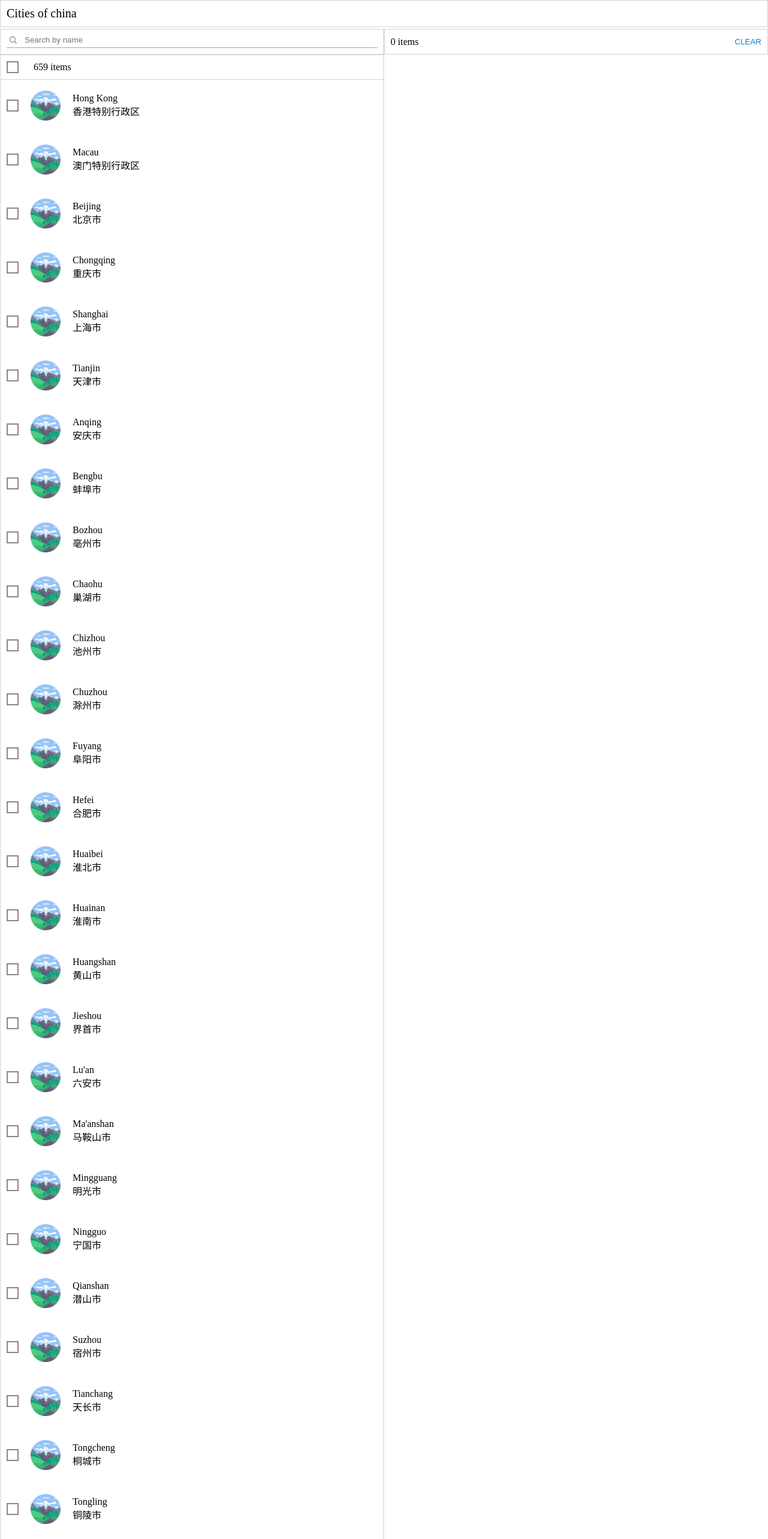
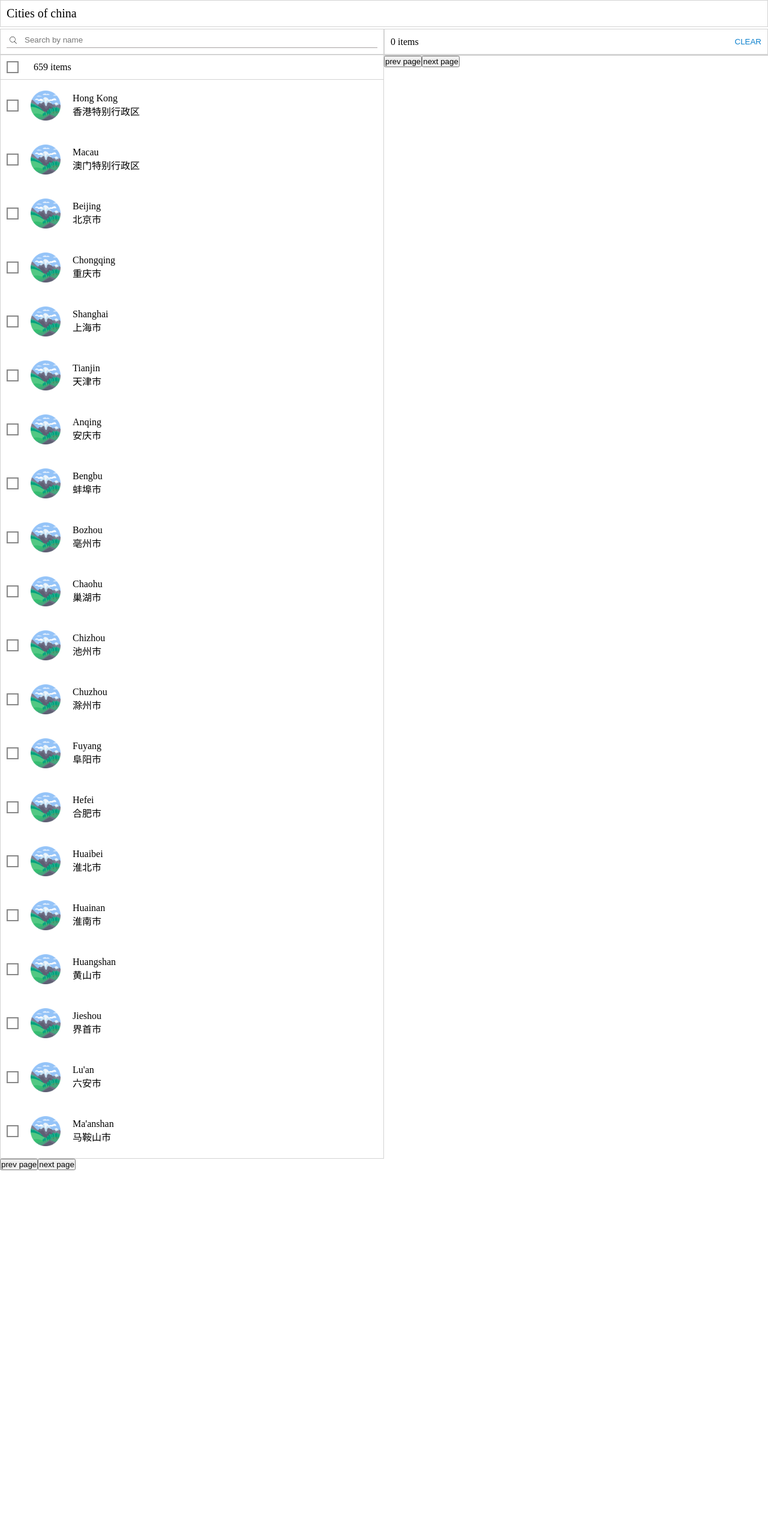
Before and after one commit to EvaMarco/OrbitalAds, a React (Create React App) app: page / in a window 1280 px wide. Shown: the top 2566 px of the page at 60% size. After the commit the page ends 1951 px from the top, so only its background shows below. Built offline with nearby package versions, Linux system fonts and the light colour scheme.

Commit message:
Show only 20 results per page

```diff
--- a/src/components/App.js
+++ b/src/components/App.js
@@ -12,17 +12,96 @@ class App extends React.Component {
       data: Data.cities,
       query: '',
       selectedCities: [],
-      allSelected: false
+      allSelected: false,
+      init: 0,
+      end: 20,
+      initSelect: 0,
+      endSelect: 20
     }
     this.getUserInput = this.getUserInput.bind(this);
     this.getSelectValue = this.getSelectValue.bind(this);
     this.clearAllSelected = this.clearAllSelected.bind(this);
     this.clearSelected = this.clearSelected.bind(this);
+    this.nextPage = this.nextPage.bind(this);
+    this.prevPage = this.prevPage.bind(this);
+    this.nextPageSelect = this.nextPageSelect.bind(this);
+    this.prevPageSelect = this.prevPageSelect.bind(this);
+  }
+
+  prevPage(){
+    const preInit = this.state.init;
+    if(preInit > 0){
+      const newInit = preInit - 21;
+      const preEnd = this.state.end;
+      const newEnd = preEnd - 21;
+        this.setState({
+          init: newInit,
+          end: newEnd
+        })
+    }else{
+      console.log('error');
+    }
+  }
+  nextPage(){
+    const preEnd = this.state.end;
+    if(preEnd < this.state.data.length.filter((item => {
+      return item.name.toUpperCase().includes(this.state.query.toUpperCase())
+      }
+    ))){
+      const preInit = this.state.init;
+      const newInit = preInit + 21;
+      const newEnd = preEnd + 21;
+      this.setState({
+        init: newInit,
+        end: newEnd
+      })
+    }
+    else{
+      console.log('error');
+    }
+  }
+  prevPageSelect(){
+    const preInit = this.state.initSelect;
+    if(preInit > 0){
+      const newInit = preInit - 21;
+      const preEnd = this.state.endSelect;
+      const newEnd = preEnd - 21;
+        this.setState({
+          initSelect: newInit,
+          endSelect: newEnd
+        })
+    }else{
+      console.log('error');
+    }
+  }
+  nextPageSelect(){
+    const preEnd = this.state.endSelect;
+    if(preEnd < this.state.selectedCities.filter((item => {
+      return item.name.toUpperCase().includes(this.state.query.toUpperCase())
+      }
+    )).length){
+      const preInit = this.state.initSelect;
+      const newInit = preInit + 21;
+      const newEnd = preEnd + 21;
+      this.setState({
+        initSelect: newInit,
+        endSelect: newEnd
+      })
+    }
+    else{
+      console.log('error');
+    }
   }
 
   getUserInput(event) {
     const inputValue = event.currentTarget.value;
-    this.setState({ query: inputValue });
+    this.setState({
+      query: inputValue,
+      init: 0,
+      end: 20,
+      initSelect: 0,
+      endSelect: 20
+    });
   }
   getSelectValue(event) {
     const selectValue = event.currentTarget.value;
@@ -96,22 +175,31 @@ class App extends React.Component {
   }
   render() {
     return (
-      <div className="App">
+      <div className = "App">
         <Header />
-        <div className="grid__container">
+        <div className = "grid__container">
           <List
-            allSelected={this.state.allSelected}
-            selectedCities={this.state.selectedCities}
-            data={this.state.data}
-            query={this.state.query}
-            getSelectValue={this.getSelectValue}
-            getUserInput={this.getUserInput}
+            allSelected = {this.state.allSelected}
+            selectedCities = {this.state.selectedCities}
+            data = {this.state.data}
+            query = {this.state.query}
+            getSelectValue = {this.getSelectValue}
+            getUserInput = {this.getUserInput}
+            dividedData = {this.state.dividedData}
+            init = {this.state.init}
+            end = {this.state.end}
+            nextPage = {this.nextPage}
+            prevPage = {this.prevPage}
           />
           <Selected
-            query={this.state.query}
-            clearAllSelected={this.clearAllSelected}
-            clearSelected={this.clearSelected}
-            selectedCities={this.state.selectedCities}
+            query = {this.state.query}
+            clearAllSelected = {this.clearAllSelected}
+            clearSelected = {this.clearSelected}
+            selectedCities = {this.state.selectedCities}
+            initSelect = {this.state.initSelect}
+            endSelect = {this.state.endSelect}
+            nextPageSelect = {this.nextPageSelect}
+            prevPageSelect = {this.prevPageSelect}
           />
         </div>
       </div>
--- a/src/components/List.js
+++ b/src/components/List.js
@@ -11,7 +11,11 @@ const {
   getSelectValue,
   getUserInput,
   selectedCities,
-  allSelected
+  allSelected,
+  init,
+  end,
+  prevPage,
+  nextPage
 } = props
   const cities = data
     .filter(item => {
@@ -35,6 +39,7 @@ const {
       </div>
       <ul className="city__list">
       {cities
+        .slice(init, end)
         .map((item)=>{
             return(
               <li key={item.id} className="city__list-item">
@@ -57,6 +62,8 @@ const {
         )
       }
       </ul>
+      <button onClick = {prevPage}>prev page</button>
+      <button onClick = {nextPage}>next page</button>
     </div>
   )
 }
--- a/src/components/Selected.js
+++ b/src/components/Selected.js
@@ -8,7 +8,11 @@ const Selected = props => {
     clearAllSelected,
     clearSelected,
     selectedCities,
-    query
+    query,
+    initSelect,
+    endSelect,
+    prevPageSelect,
+    nextPageSelect
   } = props;
   const cities = selectedCities
     .filter(item => {
@@ -27,7 +31,9 @@ const Selected = props => {
         </button>
       </div>
       <ul className="selected__list">
-        {cities.map((item)=>{
+        {cities
+          .slice(initSelect, endSelect)
+          .map((item)=>{
             return(
               <li key={item.id} className="selected__list-city">
                 <City city={item}/>
@@ -40,8 +46,11 @@ const Selected = props => {
                 </button>
               </li>
             )
-        })}
+          })
+        }
       </ul>
+      <button onClick = {prevPageSelect}>prev page</button>
+      <button onClick = {nextPageSelect}>next page</button>
     </div>
   )
 }
--- a/src/scss/App.scss
+++ b/src/scss/App.scss
@@ -3,7 +3,6 @@
   padding:0;
   box-sizing: border-box;
 }
-
 .grid__container{
   display:grid;
   grid-template-columns: 1fr 1fr;
--- a/src/scss/City.scss
+++ b/src/scss/City.scss
@@ -14,5 +14,4 @@
   display: flex;
   flex-direction: column;
   justify-content: center;
-
 }
--- a/src/scss/Filters.scss
+++ b/src/scss/Filters.scss
@@ -6,8 +6,8 @@
   left:0;
   width: 50%;
   background-color: white;
+  z-index: 2;
 }
-
 .input-text{
   border: none;
   margin: 10px 0;
--- a/src/scss/Header.scss
+++ b/src/scss/Header.scss
@@ -4,6 +4,7 @@
   top:0;
   left:0;
   background-color: white;
+  z-index: 2;
 }
 .header__title{
   font-size:20px;
--- a/src/scss/List.scss
+++ b/src/scss/List.scss
@@ -1,4 +1,3 @@
-
 .results__counter{
   position: fixed;
   top: 91px;
@@ -9,6 +8,7 @@
   border: 1px solid lightgray;
   padding-left: 10px;
   background-color: white;
+  z-index: 2;
 }
 .city__list{
   margin-top: 130px;
--- a/src/scss/Selected.scss
+++ b/src/scss/Selected.scss
@@ -1,12 +1,12 @@
 .selected__list{
   list-style: none;
   margin-top: 91px;
+  border: 1px solid lightgray;
 }
 .btn{
   border: none;
   background: none;
 }
-
 .clear__box{
   position: fixed;
   top: 48px;
@@ -26,7 +26,7 @@
   cursor: pointer;
 }
 .selected__list-city{
-  padding-right: 15px;
+  padding: 10px 15px 10px 0;
   display:flex;
   align-items: center;
   justify-content: space-between;
```
Lines whose indentation alone changed are shown as unchanged.
